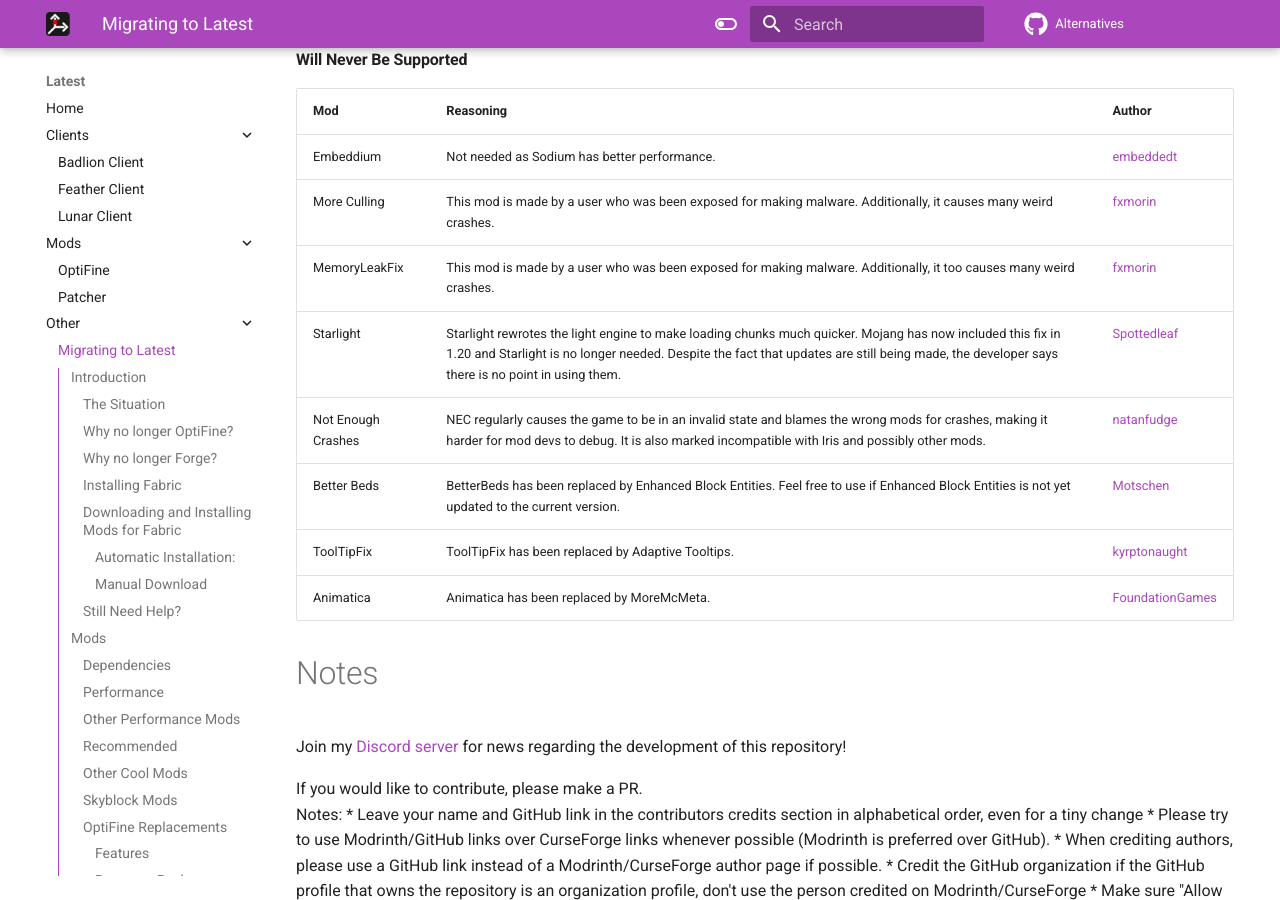
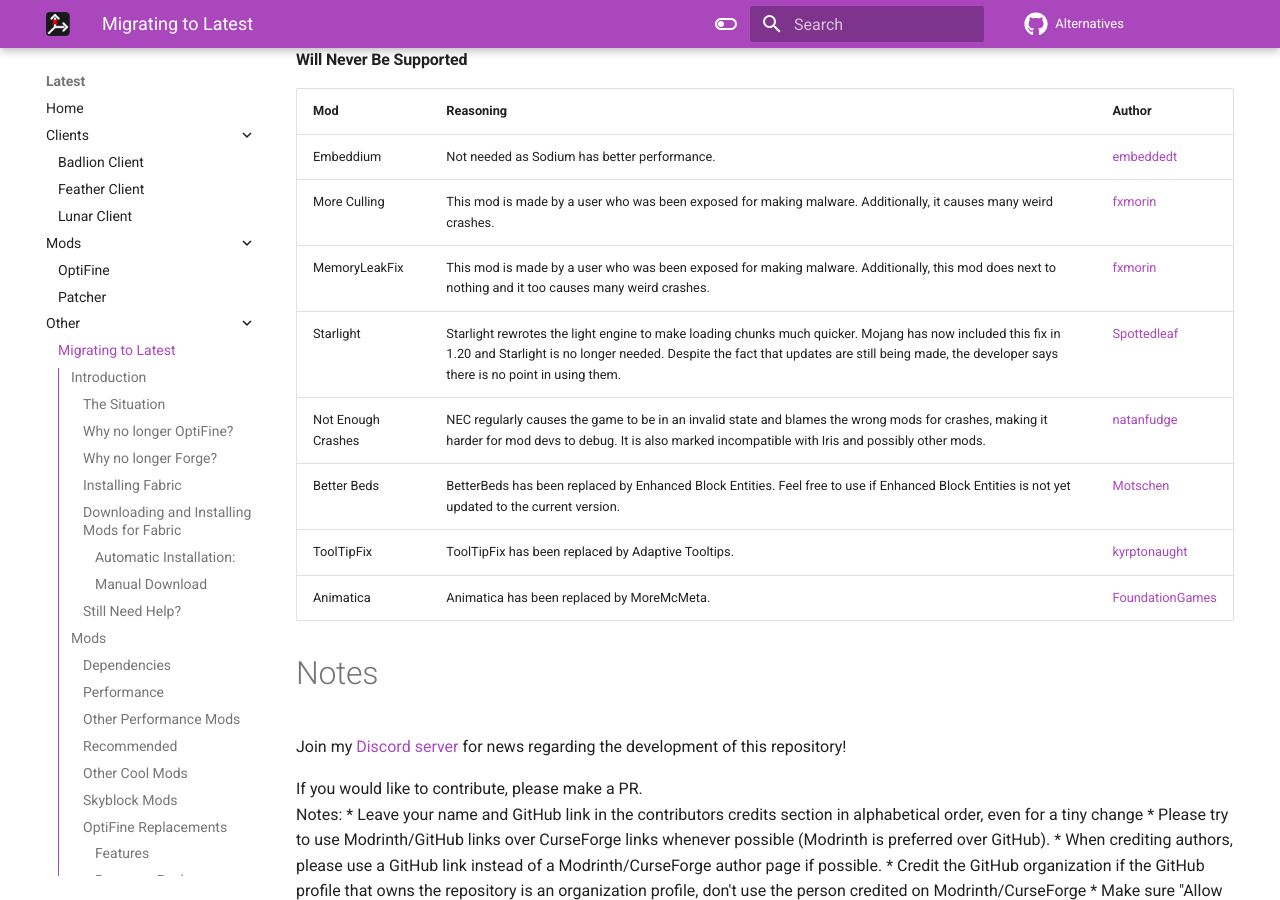
Before and after one commit to MicrocontrollersDev/Alternatives, an MkDocs documentation site: the page built from docs/latest/migrating.md, in a window 1280 px wide and 900 px high, scrolled down 14793 px. Built offline with MkDocs 1.6.1 and Material for MkDocs 9.7.7, drawn with Linux system fonts in a browser that asks for light colours; comment, search, counter and statistics services are not loaded.

Commit message:
memory leak fix does next to nothing

```diff
--- a/docs/latest/migrating.md
+++ b/docs/latest/migrating.md
@@ -277,7 +277,7 @@
 | --- | --- | --- |
 | Embeddium | Not needed as Sodium has better performance. | [embeddedt](https://github.com/embeddedt) |
 | More Culling | This mod is made by a user who was been exposed for making malware. Additionally, it causes many weird crashes. | [fxmorin](https://github.com/fxmorin) |
-| MemoryLeakFix | This mod is made by a user who was been exposed for making malware. Additionally, it too causes many weird crashes. | [fxmorin](https://github.com/fxmorin) |
+| MemoryLeakFix | This mod is made by a user who was been exposed for making malware. Additionally, this mod does next to nothing and it too causes many weird crashes. | [fxmorin](https://github.com/fxmorin) |
 | Starlight | Starlight rewrotes the light engine to make loading chunks much quicker. Mojang has now included this fix in 1.20 and Starlight is no longer needed. Despite the fact that updates are still being made, the developer says there is no point in using them. | [Spottedleaf](https://github.com/Spottedleaf) |
 | Not Enough Crashes | NEC regularly causes the game to be in an invalid state and blames the wrong mods for crashes, making it harder for mod devs to debug. It is also marked incompatible with Iris and possibly other mods. | [natanfudge](https://github.com/natanfudge) |
 | Better Beds | BetterBeds has been replaced by Enhanced Block Entities. Feel free to use if Enhanced Block Entities is not yet updated to the current version.| [Motschen](https://github.com/Motschen) |
```
